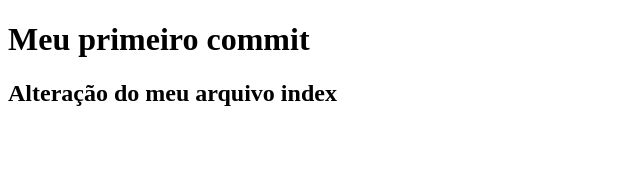
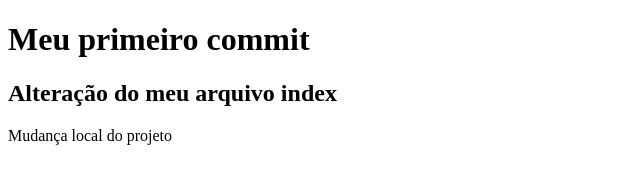
Before and after one commit to Souza216/teste_git_robson, a plain HTML site: page index.html in a window 1280 px wide. Shown: the whole page, without its empty margins (0-640 px from the left). Drawn offline with Linux system fonts and the light colour scheme.

Commit message:
mudança no index paragrafo novo

```diff
--- a/index.html
+++ b/index.html
@@ -8,5 +8,7 @@
 <body>
     <h1>Meu primeiro commit</h1>
     <h2>Alteração do meu arquivo index</h2>
+
+    <p>Mudança local do projeto</p>
 </body>
 </html>
```
